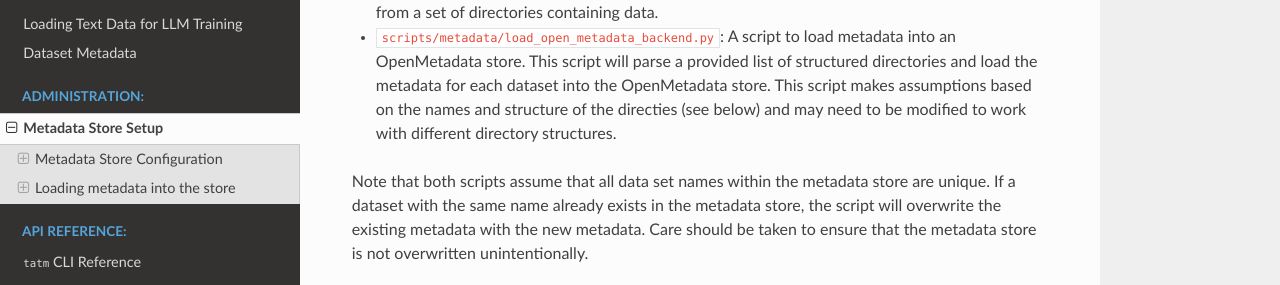
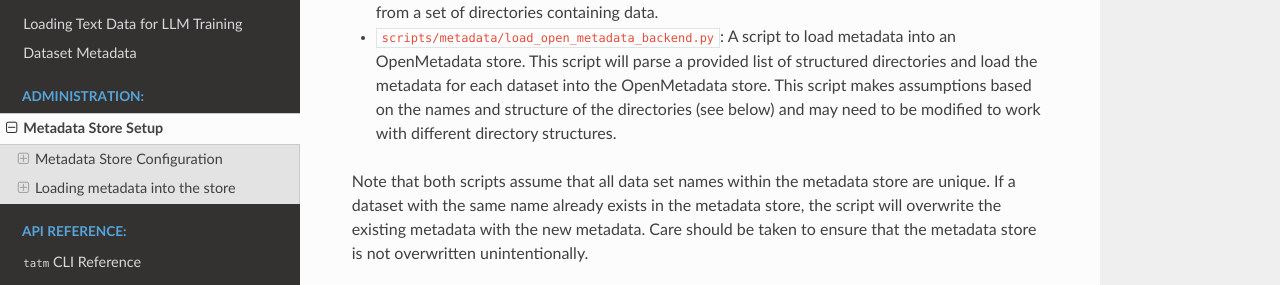
Before and after one commit to KempnerInstitute/tatm, a Sphinx documentation site: the page built from docs/admin_docs/metadata_store_setup.md, in a window 1280 px wide and 900 px high, scrolled down 1392 px. Shown: the part 231-516 px from the top of the window. Built offline with Sphinx 7.4.7 and the Read the Docs theme 3.1.0, drawn with Linux system fonts in a browser that asks for light colours.

Commit message:
fix typo

```diff
--- a/docs/admin_docs/metadata_store_setup.md
+++ b/docs/admin_docs/metadata_store_setup.md
@@ -45,7 +45,7 @@ As this configuration is likely to be system-wide, it is recommended to place it
 Utility scripts are provided to assist in loading metadata into the metadata store. They can be found in the `scripts/metadata` directory of the `tatm` package. The following scripts are provided:
 
 - `scripts/metadata/create_json_metadata.py`: A script to create a new JSON metadata store file. This script will parse a provided list of structured directories and create a JSON file containing the metadata for each dataset. This script is useful for creating a new JSON metadata store file from a set of directories containing data.
-- `scripts/metadata/load_open_metadata_backend.py`: A script to load metadata into an OpenMetadata store. This script will parse a provided list of structured directories and load the metadata for each dataset into the OpenMetadata store. This script makes assumptions based on the names and structure of the directies (see below) and may need to be modified to work with different directory structures.
+- `scripts/metadata/load_open_metadata_backend.py`: A script to load metadata into an OpenMetadata store. This script will parse a provided list of structured directories and load the metadata for each dataset into the OpenMetadata store. This script makes assumptions based on the names and structure of the directories (see below) and may need to be modified to work with different directory structures.
 
 Note that both scripts assume that all data set names within the metadata store are unique. If a dataset with the same name already exists in the metadata store, the script will overwrite the existing metadata with the new metadata. Care should be taken to ensure that the metadata store is not overwritten unintentionally.
 
```
